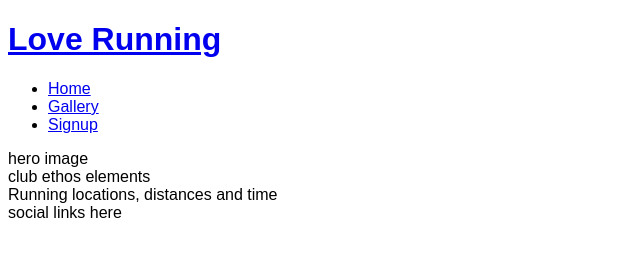
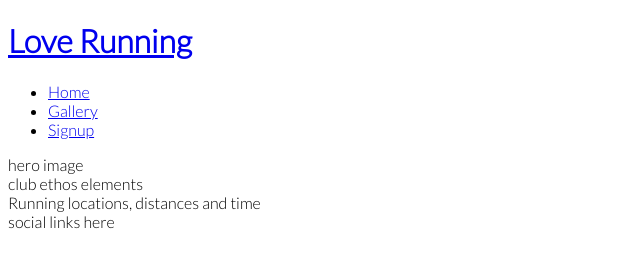
Before and after one commit to LadyNeowen/love-running, a plain HTML site: page index.html in a window 1280 px wide. Shown: the whole page, without its empty margins (0-640 px from the left). Drawn offline with Linux system fonts and the light colour scheme.

Commit message:
Add google fonts, margin, padding & border margins to 0 to remove default settings

```diff
--- a/assets/css/style.css
+++ b/assets/css/style.css
@@ -1,3 +1,6 @@
+@import url('https://fonts.googleapis.com/css2?family=Lato:wght@300&family=Oswald:wght@300&display=swap');
+
 body {
-    font-family: arial;
+    font-family: Lato, sans-serif;
+    font-weight: 300;
 }
```
